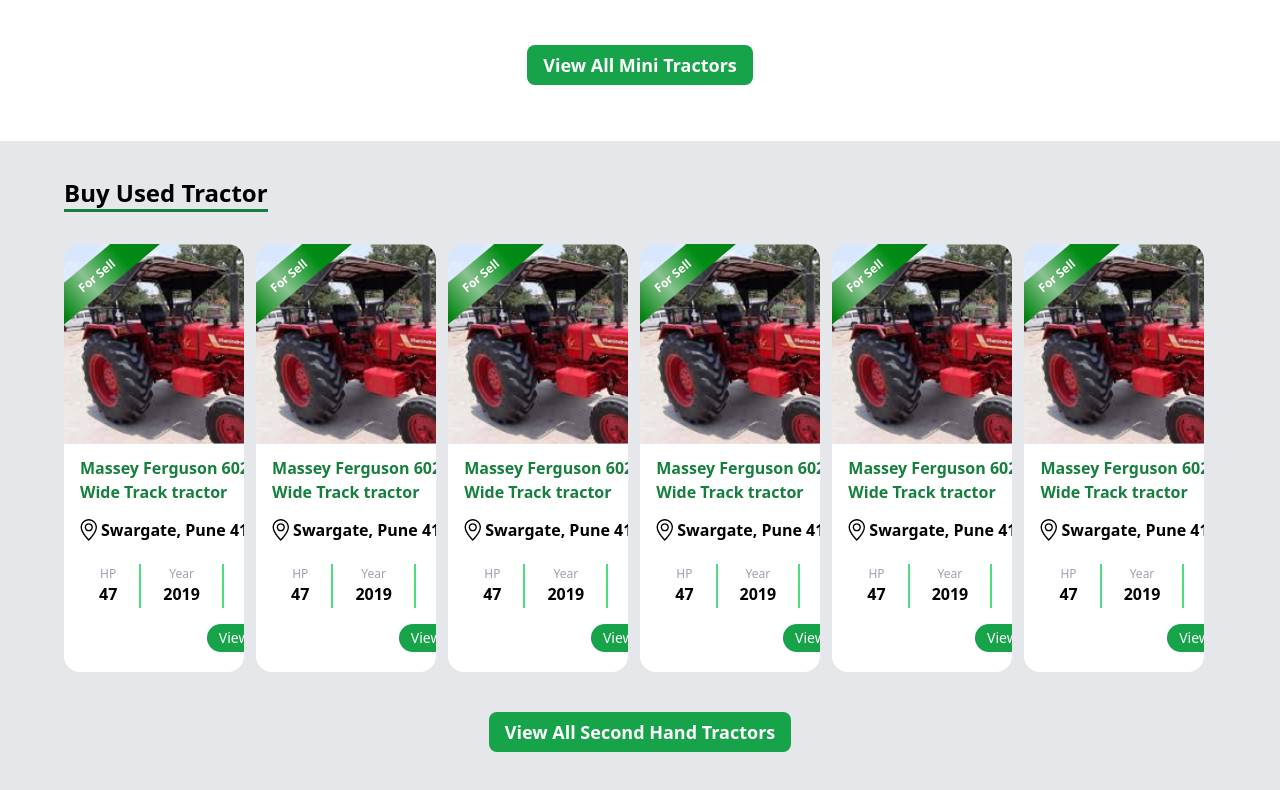
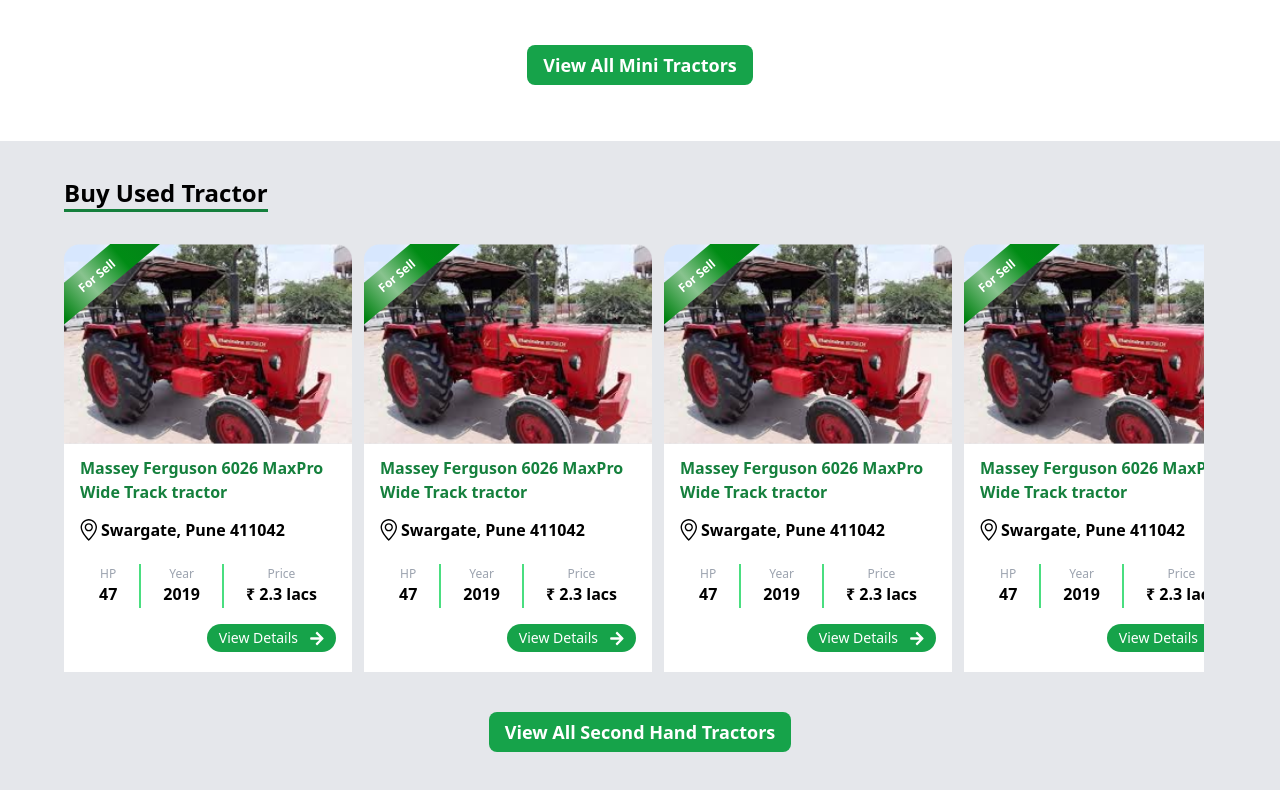
Before and after one commit to Shubh1an/tract-app, a React (Create React App) app: page / in a window 1280 px wide. Shown: the part 2862-3652 px from the top of the page. Built offline with nearby package versions, Linux system fonts and the light colour scheme.

Commit message:
nw-chagnes

```diff
--- a/src/components/lists/usedTractList/index.jsx
+++ b/src/components/lists/usedTractList/index.jsx
@@ -4,12 +4,12 @@
 import CommonCarousel from "../../common/carousel";
 export const TractCard = ({ tract, className }) => {
   return (
-    <div
-      className={`w-72 relative overflow-hidden rounded-2xl md:${className}`}
-    >
-      <img src={tract?.image} alt="" className="w-72 max-w-fit" />
-      <div className="absolute top-4 bg-[linear-gradient(90deg,_rgba(5,92,18,1)_0%,_rgba(0,130,17,1)_30%,_rgba(137,195,143,1)_46%,_rgba(0,140,21,1)_62%,_rgba(9,115,28,1)_100%)] py-2 w-64 text-white text-xs font-semibold text-center rotate-[-40deg] -left-[5.95rem] ">
-        For Sell
+    <div className={`w-72 rounded-2xl md:${className}`}>
+      <div className="overflow-hidden relative">
+        <img src={tract?.image} alt="" className="w-72 max-w-fit" />
+        <div className="absolute top-4 bg-[linear-gradient(90deg,_rgba(5,92,18,1)_0%,_rgba(0,130,17,1)_30%,_rgba(137,195,143,1)_46%,_rgba(0,140,21,1)_62%,_rgba(9,115,28,1)_100%)] py-2 w-64 text-white text-xs font-semibold text-center rotate-[-40deg] -left-[5.95rem] ">
+          For Sell
+        </div>
       </div>
       <div className="bg-white px-2 py-3 w:64 md:w-72  ">
         <div className=" px-2">
```
